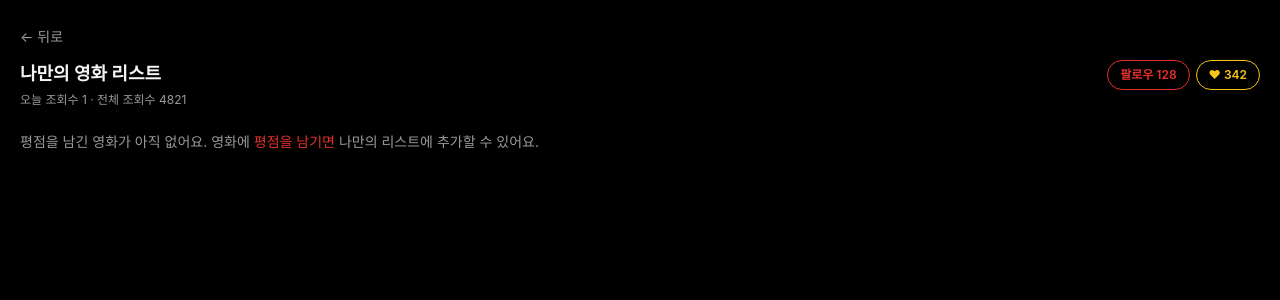
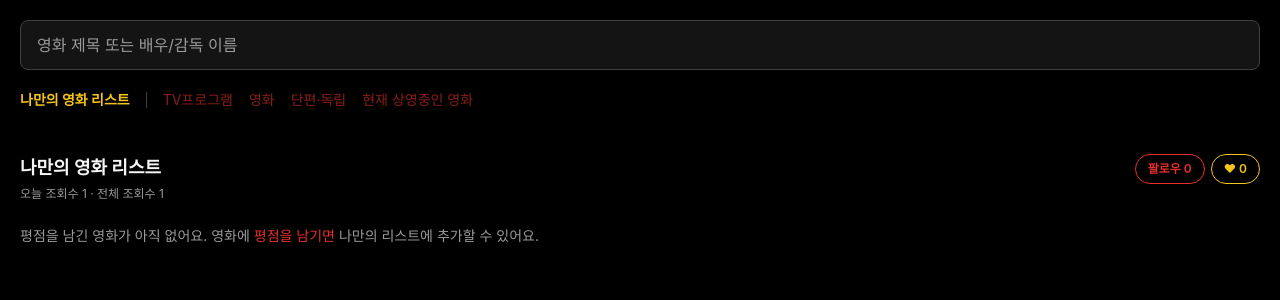
Before and after one commit to Kang-min-jae/review-kobis, a Next.js app: page /my-list in a window 1280 px wide. Shown: the top 300 px of the page. Built offline with nearby package versions, Linux system fonts and the light colour scheme; a web font is replaced by a local one.

Commit message:
조회수 평점 초기화, 뒤로가기 버튼 제거

```diff
--- a/app/_components/CategoryNav.tsx
+++ b/app/_components/CategoryNav.tsx
@@ -1,34 +1,31 @@
-"use client";
-
 import Link from "next/link";
 
 export const tabCategories = ["TV프로그램", "영화", "단편·독립", "현재 상영중인 영화"] as const;
 export type TabCategory = (typeof tabCategories)[number];
+export type NavActive = TabCategory | "my-list";
 
-export default function CategoryNav({
-  active,
-  onChange,
-}: {
-  active: TabCategory;
-  onChange: (category: TabCategory) => void;
-}) {
+export default function CategoryNav({ active }: { active: NavActive }) {
   return (
     <nav className="flex flex-wrap items-center gap-4 px-5 pb-5">
-      <Link href="/my-list" className="text-sm font-bold text-star transition-colors hover:text-star/80">
+      <Link
+        href="/my-list"
+        className={`text-sm font-bold transition-colors ${
+          active === "my-list" ? "text-star" : "text-star/70 hover:text-star"
+        }`}
+      >
         나만의 영화 리스트
       </Link>
       <span className="h-4 w-px bg-neutral-700" />
       {tabCategories.map((category) => (
-        <button
+        <Link
           key={category}
-          type="button"
-          onClick={() => onChange(category)}
+          href={`/?category=${encodeURIComponent(category)}`}
           className={`text-sm transition-colors ${
             active === category ? "font-bold text-brand" : "text-brand/60 hover:text-brand"
           }`}
         >
           {category}
-        </button>
+        </Link>
       ))}
     </nav>
   );
--- a/app/_components/MyListView.tsx
+++ b/app/_components/MyListView.tsx
@@ -53,12 +53,8 @@ export default function MyListView() {
   const addableMovies = toMovies(reviewedIds.filter((id) => !myListIds.includes(id)));
 
   return (
-    <main className="px-5 py-6">
-      <Link href="/" className="text-sm text-muted hover:text-text">
-        ← 뒤로
-      </Link>
-
-      <div className="mt-3 flex items-start justify-between gap-4">
+    <div className="px-5 py-6">
+      <div className="flex items-start justify-between gap-4">
         <div>
           <h1 className="text-lg font-bold text-text">나만의 영화 리스트</h1>
           <p className="mt-1 text-xs text-muted">
@@ -160,6 +156,6 @@ export default function MyListView() {
           ))
         )}
       </div>
-    </main>
+    </div>
   );
 }
--- a/app/_lib/list-social-store.ts
+++ b/app/_lib/list-social-store.ts
@@ -19,11 +19,11 @@ type ViewsState = {
 const DEFAULT_SOCIAL: SocialState = {
   following: false,
   liked: false,
-  followerBase: 128,
-  likeBase: 342,
+  followerBase: 0,
+  likeBase: 0,
 };
 
-const DEFAULT_VIEWS_SNAPSHOT = { total: 4820, today: 0 };
+const DEFAULT_VIEWS_SNAPSHOT = { total: 0, today: 0 };
 
 const listeners = new Set<() => void>();
 export function subscribe(listener: () => void): () => void {
--- a/app/my-list/page.tsx
+++ b/app/my-list/page.tsx
@@ -1,5 +1,13 @@
+import SearchBar from "../_components/SearchBar";
+import CategoryNav from "../_components/CategoryNav";
 import MyListView from "../_components/MyListView";
 
 export default function MyListPage() {
-  return <MyListView />;
+  return (
+    <main>
+      <SearchBar />
+      <CategoryNav active="my-list" />
+      <MyListView />
+    </main>
+  );
 }
--- a/app/page.tsx
+++ b/app/page.tsx
@@ -1,11 +1,57 @@
 import SearchBar from "./_components/SearchBar";
-import HomeCategories from "./_components/HomeCategories";
+import CategoryNav, { tabCategories, type TabCategory } from "./_components/CategoryNav";
+import MovieRow from "./_components/MovieRow";
+import {
+  getNowShowing,
+  getRereleases,
+  getRecommended,
+  getRecentMovies,
+  getMonthlyBest,
+  getYearlyBest,
+  getBestOf3Years,
+  getBestOf5Years,
+  getAllTimeBest,
+} from "./_lib/movie-rows";
 
-export default function Home() {
+function resolveCategory(value: string | undefined): TabCategory {
+  return (tabCategories as readonly string[]).includes(value ?? "")
+    ? (value as TabCategory)
+    : "영화";
+}
+
+export default async function Home({ searchParams }: PageProps<"/">) {
+  const params = await searchParams;
+  const category = resolveCategory(
+    typeof params.category === "string" ? params.category : undefined
+  );
+
   return (
     <main>
       <SearchBar />
-      <HomeCategories />
+      <CategoryNav active={category} />
+
+      {category === "현재 상영중인 영화" && (
+        <>
+          <MovieRow title="현재 상영중인 영화" subtitle="이번 주 새로 개봉한 영화" movies={getNowShowing()} />
+          <MovieRow title="재개봉 영화" subtitle="다시 스크린에서 만나는 영화" movies={getRereleases()} />
+        </>
+      )}
+
+      {category === "영화" && (
+        <>
+          <MovieRow title="사용자 추천 영화" subtitle="회원님이 좋아할 만한 영화" movies={getRecommended()} />
+          <MovieRow title="최근 영화" movies={getRecentMovies()} />
+          <MovieRow title="이 달의 Best" movies={getMonthlyBest()} />
+          <MovieRow title="올해의 Best" movies={getYearlyBest()} />
+          <MovieRow title="3년 Best" movies={getBestOf3Years()} />
+          <MovieRow title="5년 Best" movies={getBestOf5Years()} />
+          <MovieRow title="역대 Best" movies={getAllTimeBest()} />
+        </>
+      )}
+
+      {(category === "TV프로그램" || category === "단편·독립") && (
+        <p className="px-5 py-16 text-center text-sm text-muted">준비 중인 카테고리예요.</p>
+      )}
     </main>
   );
 }
```
Also changed, not shown: app/_lib/mock-reviews.ts (+2 -53 lines).
